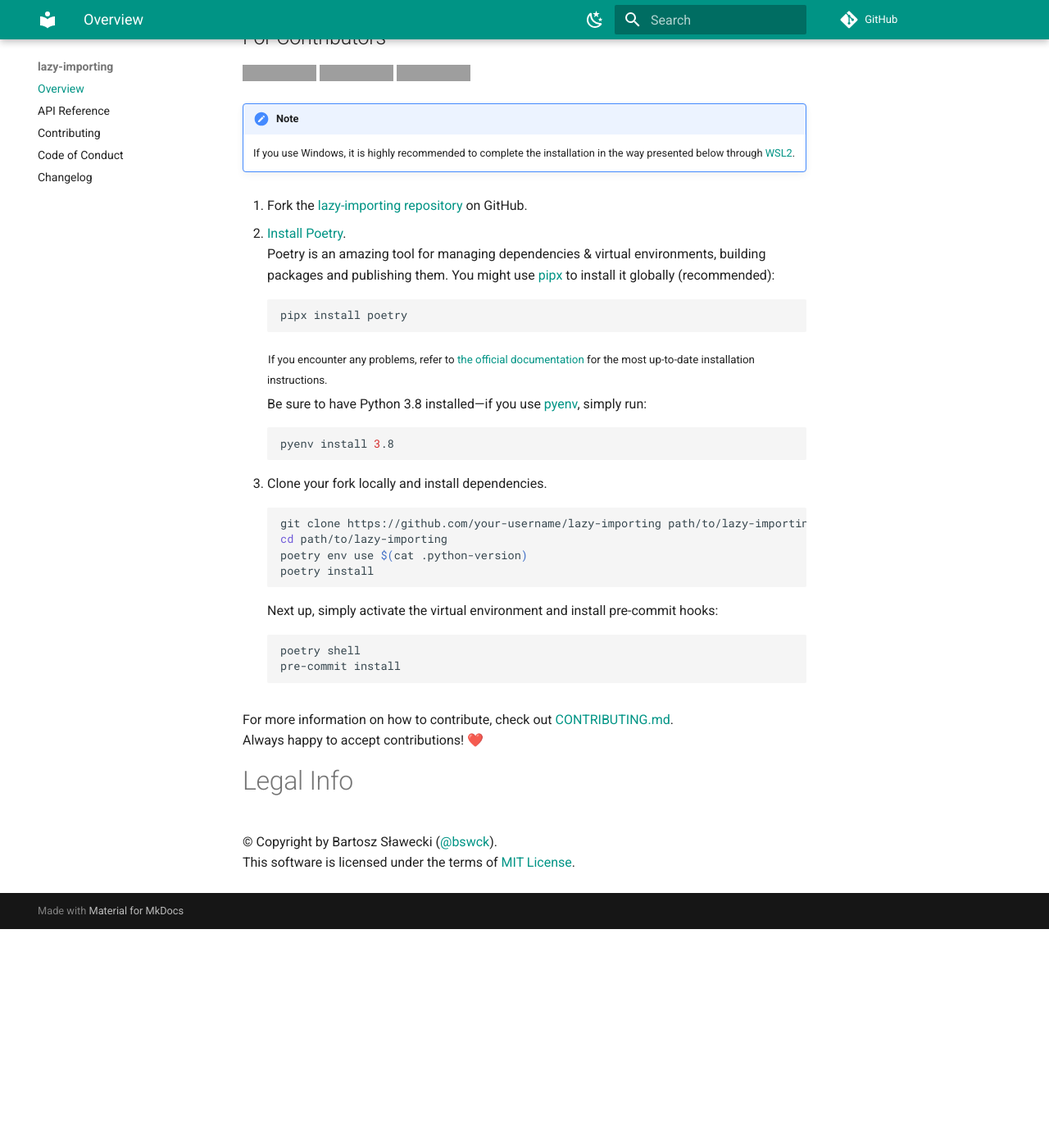
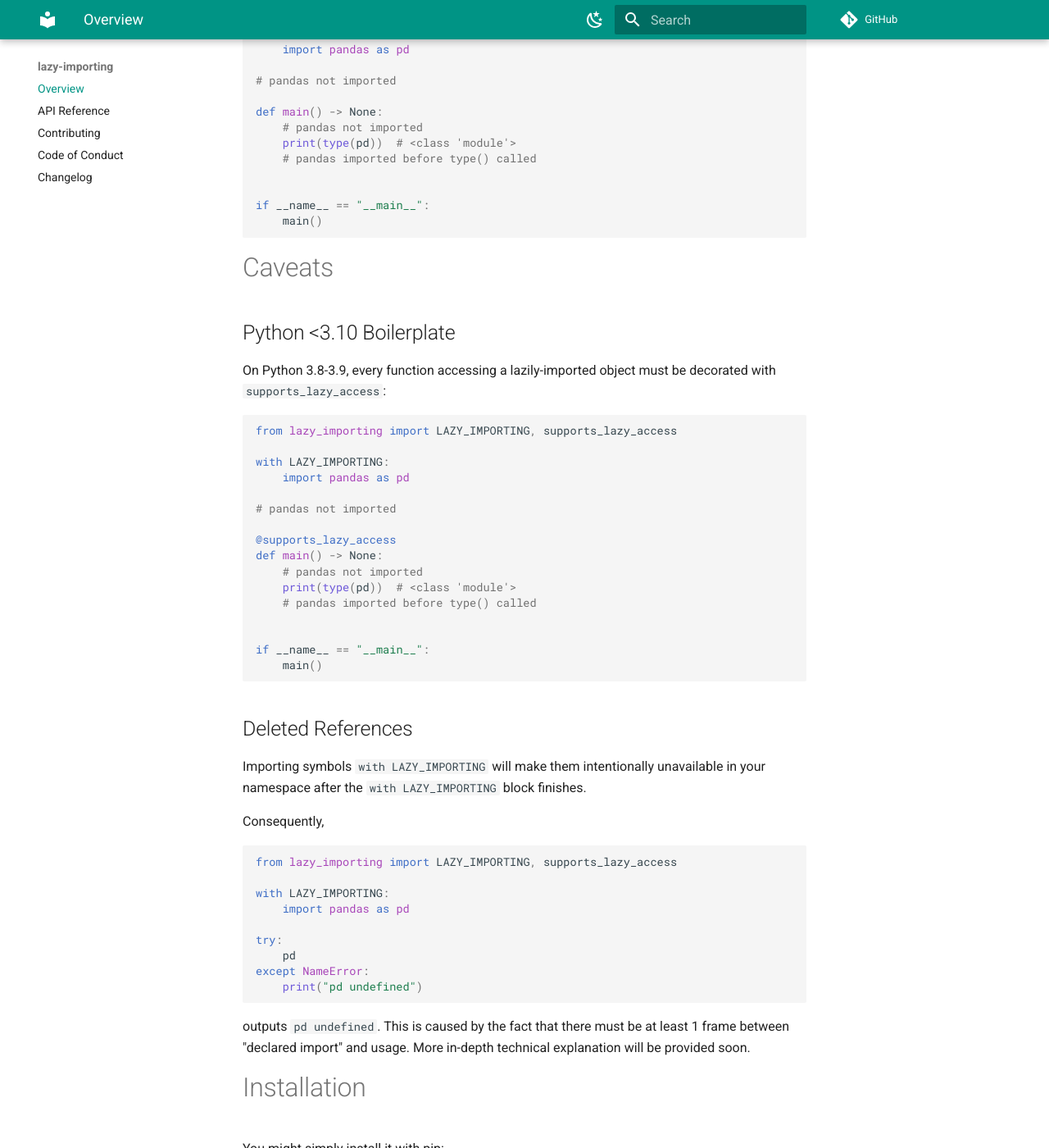
Before and after one commit to bswck/slothy, an MkDocs documentation site: the page built from docs/index.md, in a window 1280 px wide and 1400 px high, scrolled down 621 px. Shown: the whole window at 82% size. Built offline with MkDocs 1.6.1 and Material for MkDocs 9.7.7, drawn with Linux system fonts in a browser that asks for light colours; comment, search, counter and statistics services are not loaded; before the commit the page ends 1754 px from its top, so only the background shows below that; some of the changed text lies outside the part shown; grey boxes are pictures that could not be loaded.

Commit message:
Expand docs

````diff
--- a/docs/index.md
+++ b/docs/index.md
@@ -6,6 +6,80 @@
 [![Documentation Status](https://readthedocs.org/projects/lazy-importing/badge/?version=latest)](https://lazy-importing.readthedocs.io/en/latest/?badge=latest)
 
 Super-easy lazy importing in Python.
+
+!!! important
+    Only CPython is supported.
+
+Intended to be used as a drop-in replacement for `if typing.TYPE_CHECKING` blocks
+as well as a convenient guard against expensive imports.
+
+# Usage
+
+```py
+from lazy_importing import LAZY_IMPORTING
+
+with LAZY_IMPORTING:
+    import pandas as pd
+
+# pandas not imported
+
+def main() -> None:
+    # pandas not imported
+    print(type(pd))  # <class 'module'>
+    # pandas imported before type() called
+
+
+if __name__ == "__main__":
+    main()
+```
+
+# Caveats
+
+## Python <3.10 Boilerplate
+On Python 3.8-3.9, every function accessing a lazily-imported object
+must be decorated with `supports_lazy_access`:
+
+```py
+from lazy_importing import LAZY_IMPORTING, supports_lazy_access
+
+with LAZY_IMPORTING:
+    import pandas as pd
+
+# pandas not imported
+
+@supports_lazy_access
+def main() -> None:
+    # pandas not imported
+    print(type(pd))  # <class 'module'>
+    # pandas imported before type() called
+
+
+if __name__ == "__main__":
+    main()
+```
+
+## Deleted References
+
+Importing symbols `with LAZY_IMPORTING` will make them intentionally unavailable in your
+namespace after the `with LAZY_IMPORTING` block finishes.
+
+Consequently,
+
+```py
+from lazy_importing import LAZY_IMPORTING, supports_lazy_access
+
+with LAZY_IMPORTING:
+    import pandas as pd
+
+try:
+    pd
+except NameError:
+    print("pd undefined")
+```
+
+outputs `pd undefined`.
+This is caused by the fact that there must be at least 1 frame between "declared import"
+and usage. More in-depth technical explanation will be provided soon.
 
 # Installation
 You might simply install it with pip:
````
Also changed, not shown: README.md (+74 -0 lines).
